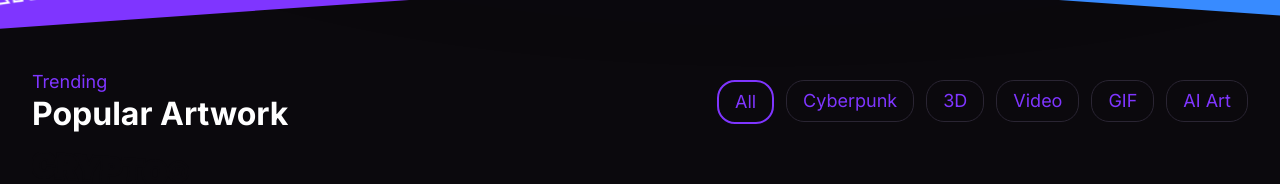
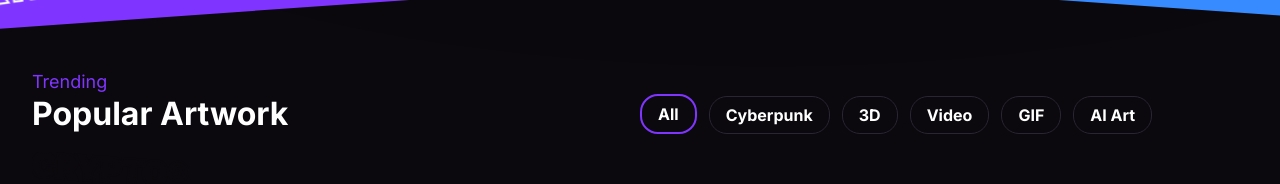
Before and after one commit to iagovirgilio/nft-crypto, a Next.js app: page / in a window 1280 px wide. Shown: the part 858-1042 px from the top of the page. Built offline with nearby package versions, Linux system fonts and the light colour scheme.

Commit message:
Ajustar alinhamento e css topBar

```diff
--- a/src/components/CardsNfts/styles.module.scss
+++ b/src/components/CardsNfts/styles.module.scss
@@ -12,7 +12,7 @@
 .topBar {
     display: flex;
     justify-content: space-between;
-    align-items: center;
+    align-items: flex-end;
     span {
         color: var(--text-text-purple, #7F35FF);
         /* Web/Subtitle/Subtitle */
@@ -35,16 +35,35 @@
     }
 }
 
+.leftSide {
+    flex:1;
+    display: flex;
+    flex-direction: column;
+    align-items: center;
+    align-items: flex-start;
+}
+
 .rightSide {
-    display: inline-flex;
-    align-items: flex-start;
+    display: flex;
+    flex:1;
+    align-items: end;
     gap: var(--space-medium-150, 12px);
     span {
+        color: var(--text-text, #FFF);
+        font-family: Inter;
+        font-size: 16px;
+        font-style: normal;
+        font-weight: 700;
+        line-height: normal;
         border-radius: 18px;
         border: 1px solid var(--border-border-imput, #2A2533);
         padding: var(--space-small-100, 8px) var(--space-medium-200, 16px);
         cursor: pointer;
     }
+    span:hover {
+        background: #2A2533;
+        transition: all 0.3s ease-in-out;
+    }
     span:nth-child(1) {
         border: 2px solid var(--border-border-purple, #7F35FF);
     }
```
